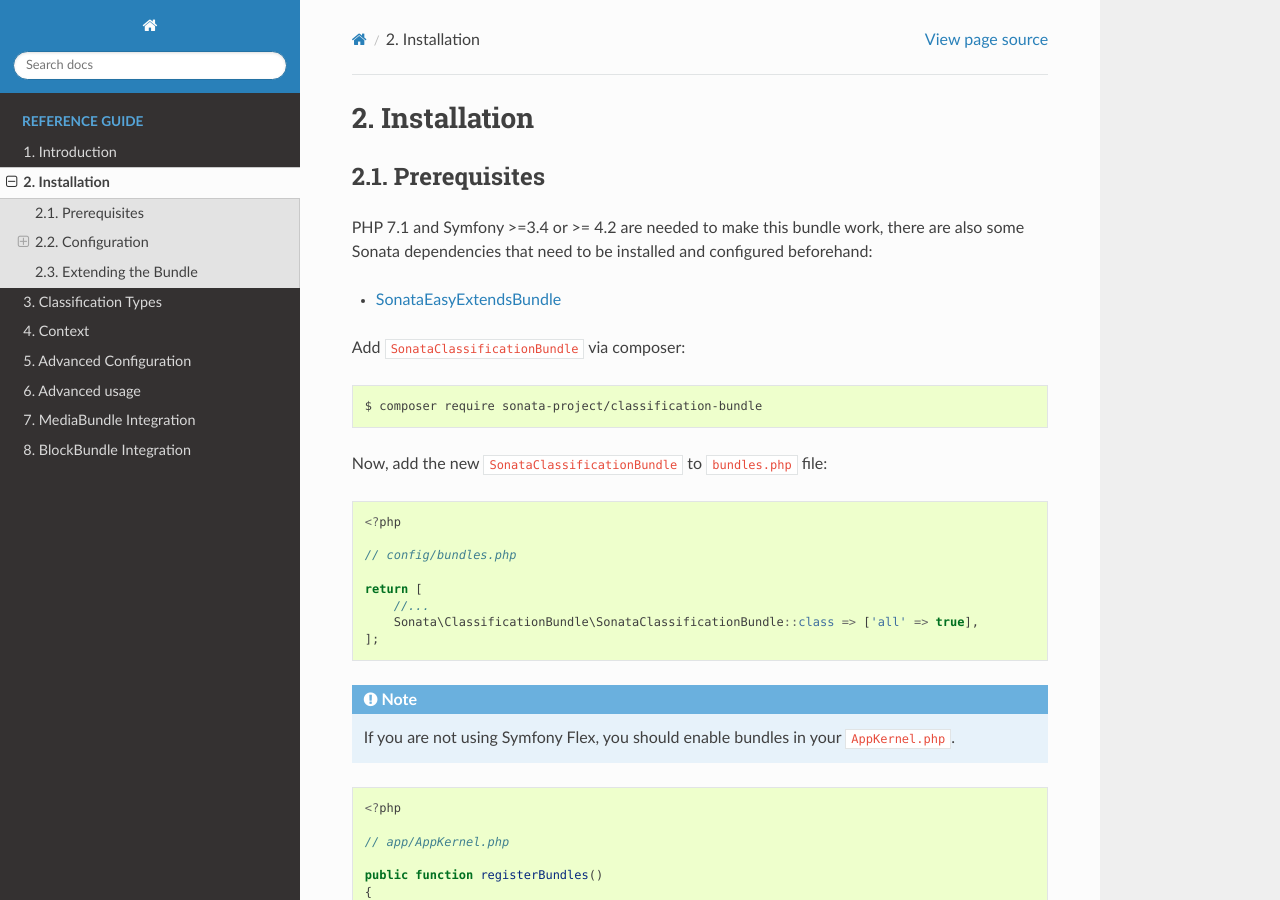
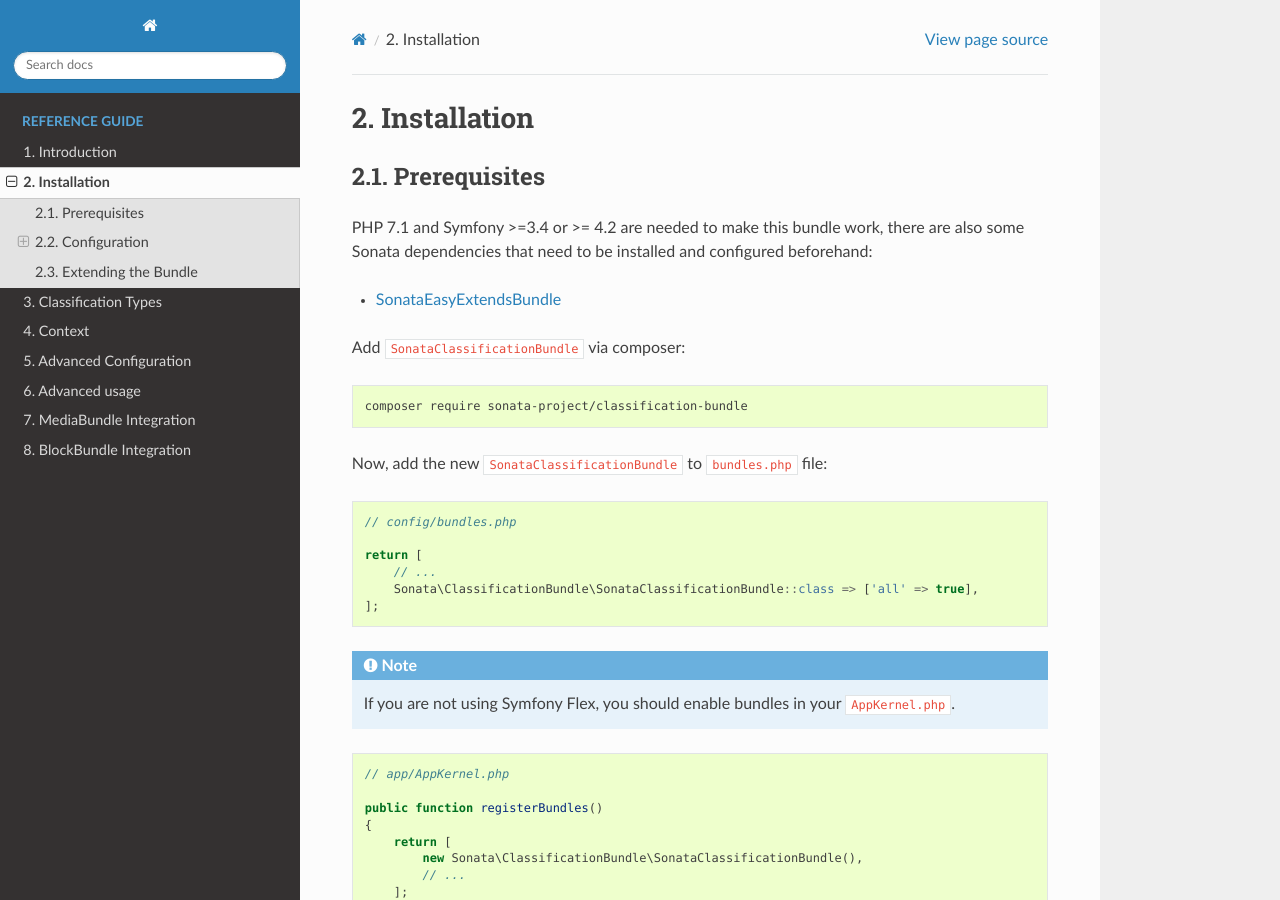
Before and after one commit to sonata-project/SonataClassificationBundle, a Sphinx documentation site: the page built from docs/reference/installation.rst, in a window 1280 px wide and 900 px high. Built offline with Sphinx 7.4.7 and the Read the Docs theme 2.0.0, drawn with Linux system fonts in a browser that asks for light colours; some of the changed text lies outside the part shown.

Commit message:
Fix docs

```diff
--- a/docs/reference/installation.rst
+++ b/docs/reference/installation.rst
@@ -17,28 +17,24 @@
 
 .. code-block:: bash
 
-   $ composer require sonata-project/classification-bundle
+   composer require sonata-project/classification-bundle
 
-Now, add the new ``SonataClassificationBundle`` to ``bundles.php`` file:
+Now, add the new ``SonataClassificationBundle`` to ``bundles.php`` file::
 
-.. code-block:: php
-
-    <?php
 
     // config/bundles.php
 
     return [
-        //...
+        // ...
         Sonata\ClassificationBundle\SonataClassificationBundle::class => ['all' => true],
     ];
 
 .. note::
+
     If you are not using Symfony Flex, you should enable bundles in your
     ``AppKernel.php``.
 
 .. code-block:: php
-
-    <?php
 
     // app/AppKernel.php
 
@@ -70,6 +66,7 @@
                         SonataClassificationBundle: ~
 
 .. note::
+
     If you are not using Symfony Flex, this configuration should be added
     to ``app/config/config.yml``.
 
@@ -83,6 +80,7 @@
     bin/console sonata:easy-extends:generate SonataClassificationBundle --dest=src --namespace_prefix=App
 
 .. note::
+
     If you are not using Symfony Flex, use command without ``--namespace_prefix=App``.
 
 With provided parameters, the files are generated in ``src/Application/Sonata/ClassificationBundle``.
@@ -96,28 +94,24 @@
     ``App\Application\Sonata\ClassificationBundle\Entity\Tag``.
 
 .. note::
+
     If you are not using Symfony Flex, the namespace will be ``Application\Sonata\ClassificationBundle\Entity``.
 
-Now, add the new ``Application`` Bundle into the ``bundles.php``:
-
-.. code-block:: php
-
-    <?php
+Now, add the new ``Application`` Bundle into the ``bundles.php``::
 
     // config/bundles.php
 
     return [
-        //...
+        // ...
         App\Application\Sonata\ClassificationBundle\ApplicationSonataClassificationBundle::class => ['all' => true],
     ];
 
 .. note::
+
     If you are not using Symfony Flex, add the new ``Application`` Bundle into your
     ``AppKernel.php``.
 
 .. code-block:: php
-
-    <?php
 
     // app/AppKernel.php
 
@@ -136,7 +130,7 @@
 
 And configure ``ClassificationBundle`` to use the newly generated classes:
 
-.. code-block:: php
+.. code-block:: yaml
 
     # config/packages/sonata.yaml
 
@@ -149,6 +143,7 @@
 
 
 .. note::
+
     If you are not using Symfony Flex, add classes without the ``App\``
     part and this configuration should be added to ``app/config/config.yml``
 
--- a/docs/reference/introduction.rst
+++ b/docs/reference/introduction.rst
@@ -4,7 +4,7 @@
 Introduction
 ============
 
-``SonataClassificationBundle`` offers the ability to organise your entities in `Categories`, `Collections` or `Tags` (see :doc:`classification_types`).
+``SonataClassificationBundle`` offers the ability to organize your entities in `Categories`, `Collections` or `Tags` (see :doc:`classification_types`).
 
 You may find several usage examples in other Sonata bundles, such as `SonataNewsBundle`_; `Sonata E-commerce`_ and so on.
 
--- a/docs/reference/media_bundle_integration.rst
+++ b/docs/reference/media_bundle_integration.rst
@@ -35,7 +35,7 @@
 
 So, you can display the `image` category like this:
 
-.. code-block:: jinja
+.. code-block:: twig
 
     <h1>{{ category.name}}</h1>
 
```
Also changed, not shown: docs/reference/block_bundle_integration.rst (+11 -12 lines).
